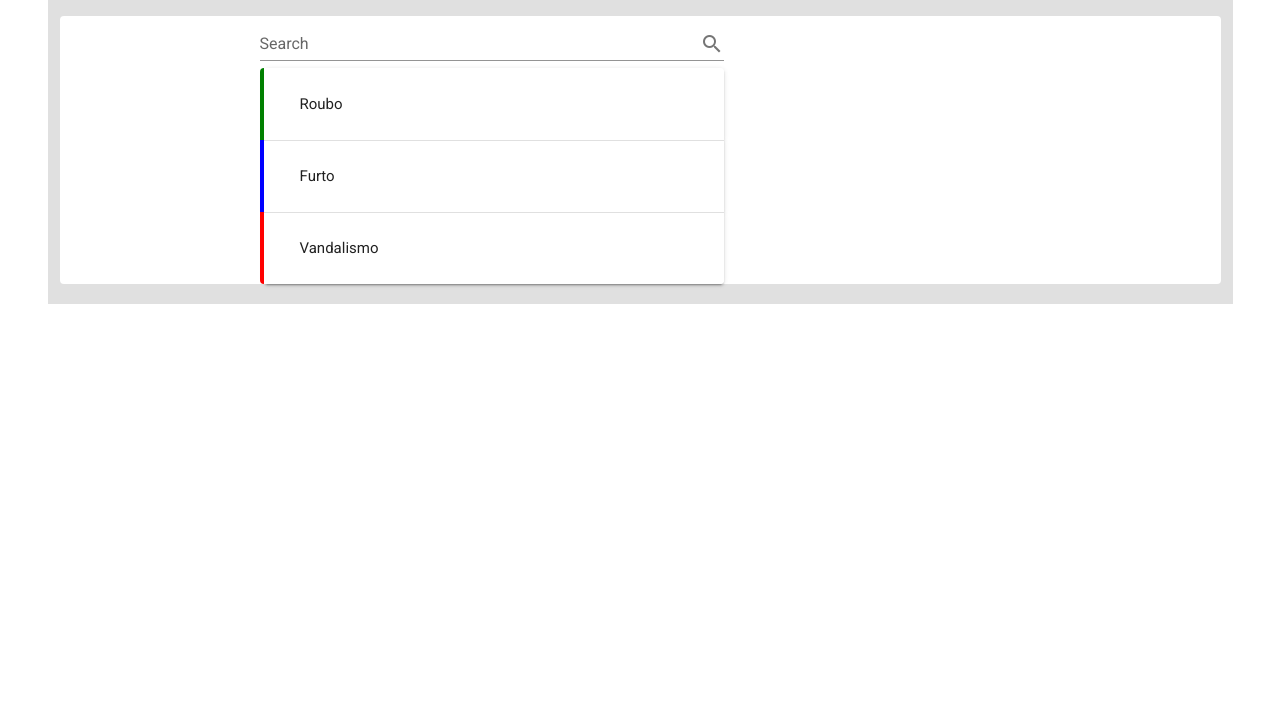
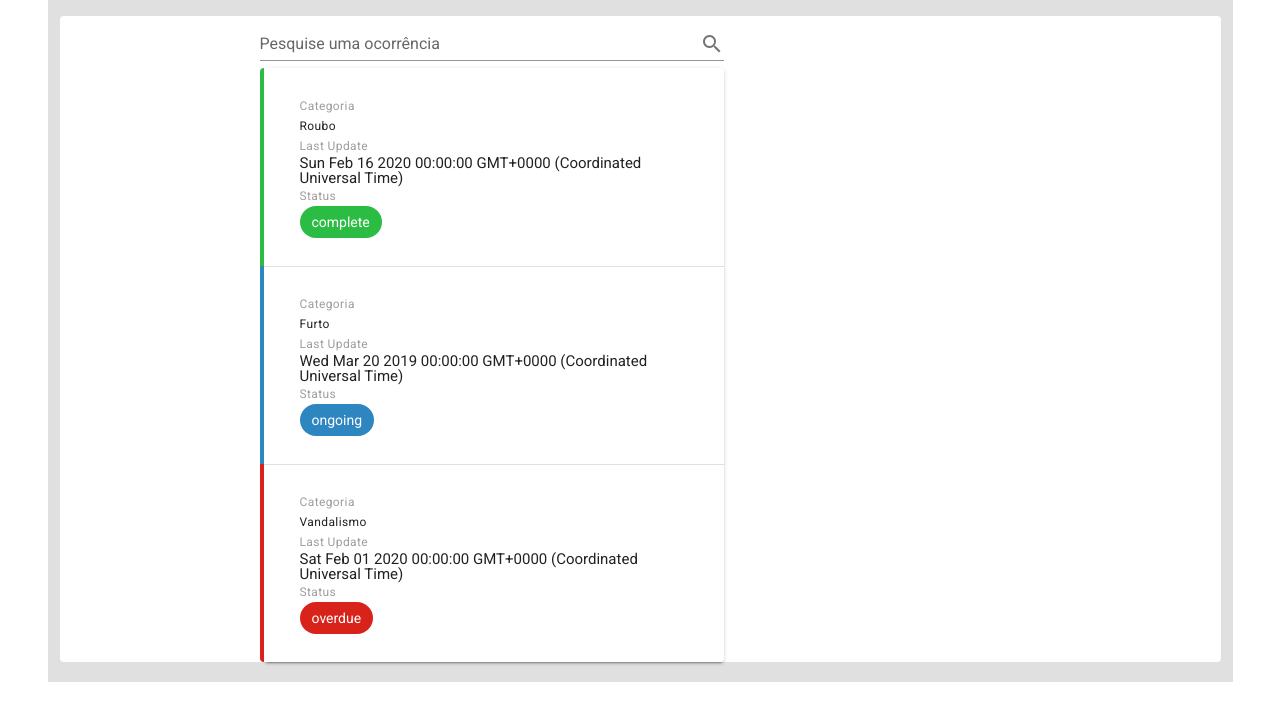
Before and after one commit to biahyonce/Learning, a Vue app in the folder Vue/vuetify/: page /customTable in a window 1280 px wide. Shown: the top 720 px of the page. Built offline with nearby package versions, Linux system fonts and the light colour scheme.

Commit message:
Refactoring

```diff
--- a/Vue/vuetify/src/views/CustomTable.vue
+++ b/Vue/vuetify/src/views/CustomTable.vue
@@ -5,7 +5,7 @@
                 <v-text-field
                         v-model="search"
                         append-icon="search"
-                        label="Search"
+                        label="Pesquise uma ocorrência"
                         single-line
                         hide-details
                         class="card-item"
@@ -17,12 +17,11 @@
                         :key="incident"
                         :class="`pa-3 incident ${incident.status}`"
                     >
-                        <v-expansion-panel-header expand-icon="">{{incident.category}}</v-expansion-panel-header>
-                        <v-expansion-panel-content>
+                        <v-expansion-panel-header expand-icon="">
                             <v-layout column wrap>
                                 <v-flex xs12 md6 clas>
                                     <div class="caption grey--text">Categoria</div>
-                                    <div>{{incident.category}}</div>
+                                    <div class="caption">{{incident.category}}</div>
                                 </v-flex>
 
                                 <v-flex xs6 sm4 md2>
@@ -31,8 +30,18 @@
                                 </v-flex>
 
                                 <v-flex xs2 sm4 md2>
-                                    <div class="caption grey--text">Status</div>
-                                    <div>{{incident.status}}</div>
+                                    <div :class="`caption grey--text header ${incident.status}`">Status</div>
+                                    <v-chip :color="getColor(incident.status)" class="white--text">{{incident.status}}</v-chip>
+                                </v-flex>
+
+                            </v-layout>
+                        </v-expansion-panel-header>
+
+                        <v-expansion-panel-content>
+                            <v-layout column wrap>
+                                <v-flex xs2 sm4 md2>
+                                    <div class="caption grey--text">Descrição</div>
+                                    <div>{{incident.details}}</div>
                                 </v-flex>
                             </v-layout>
                         </v-expansion-panel-content>
@@ -56,17 +65,20 @@ export default {
                 {
                     category: 'Roubo',
                     status: 'complete',
-                    lastUpdate: new Date(2020, 1, 16)
+                    lastUpdate: new Date(2020, 1, 16),
+                    details: "Lorem ipsum dolor sit amet, consectetuer adipiscing elit. Aenean commodo ligula eget dolor. Aenean massa. Cum sociis natoque penatibus et magnis dis parturient montes, nascetur ridiculus mus. Donec quam felis, ultricies nec, pellentesque eu, pretium quis, sem. Nulla consequat massa quis enim. Donec pede justo, fringilla vel, aliquet nec, vulputate eget, arcu. In enim justo, rhoncus ut, imperdiet a, venenatis vitae, justo. Nullam dictum felis eu pede mollis pretium. Integer tincidunt. Cras dapibus. Vivamus elementum semper nisi. Aenean vulputate eleifend tellus. Aenean leo ligula, porttitor eu, consequat vitae, eleifend ac, enim. Aliquam lorem ante, dapibus in, viverra quis, feugiat a, tellus. Phasellus viverra nulla ut metus varius laoreet. Quisque rutrum. Aenean imperdiet. Etiam ultricies nisi vel augue. Curabitur ullamcorper ultricies nisi. Nam eget dui."
                 },
                 {
                     category: 'Furto',
                     status: 'ongoing',
-                    lastUpdate: new Date(2019, 2, 20)
+                    lastUpdate: new Date(2019, 2, 20),
+                    details: "Lorem ipsum dolor sit amet, consectetuer adipiscing elit. Aenean commodo ligula eget dolor. Aenean massa. Cum sociis natoque penatibus et magnis dis parturient montes, nascetur ridiculus mus. Donec quam felis, ultricies nec, pellentesque eu, pretium quis, sem. Nulla consequat massa quis enim. Donec pede justo, fringilla vel, aliquet nec, vulputate eget, arcu. In enim justo, rhoncus ut, imperdiet a, venenatis vitae, justo. Nullam dictum felis eu pede mollis pretium. Integer tincidunt. Cras dapibus. Vivamus elementum semper nisi. Aenean vulputate eleifend tellus. Aenean leo ligula, porttitor eu, consequat vitae, eleifend ac, enim. Aliquam lorem ante, dapibus in, viverra quis, feugiat a, tellus. Phasellus viverra nulla ut metus varius laoreet. Quisque rutrum. Aenean imperdiet. Etiam ultricies nisi vel augue. Curabitur ullamcorper ultricies nisi. Nam eget dui."
                 },
                 {
                     category: 'Vandalismo',
                     status: 'overdue',
-                    lastUpdate: new Date(2020, 1, 1)
+                    lastUpdate: new Date(2020, 1, 1),
+                    details: "Lorem ipsum dolor sit amet, consectetuer adipiscing elit. Aenean commodo ligula eget dolor. Aenean massa. Cum sociis natoque penatibus et magnis dis parturient montes, nascetur ridiculus mus. Donec quam felis, ultricies nec, pellentesque eu, pretium quis, sem. Nulla consequat massa quis enim. Donec pede justo, fringilla vel, aliquet nec, vulputate eget, arcu. In enim justo, rhoncus ut, imperdiet a, venenatis vitae, justo. Nullam dictum felis eu pede mollis pretium. Integer tincidunt. Cras dapibus. Vivamus elementum semper nisi. Aenean vulputate eleifend tellus. Aenean leo ligula, porttitor eu, consequat vitae, eleifend ac, enim. Aliquam lorem ante, dapibus in, viverra quis, feugiat a, tellus. Phasellus viverra nulla ut metus varius laoreet. Quisque rutrum. Aenean imperdiet. Etiam ultricies nisi vel augue. Curabitur ullamcorper ultricies nisi. Nam eget dui."
                 }
             ],
         }
@@ -78,6 +90,14 @@ export default {
                 return incident.category.toUpperCase().match(this.search.toUpperCase())
                     || incident.status.toUpperCase().match(this.search.toUpperCase())
             })
+        }
+    },
+
+    methods: {
+        getColor(status) {
+            if (status == 'ongoing') return '#2E86C1'
+            else if (status == 'complete') return '#2BBD43'
+            else if (status == 'overdue') return '#D8231B'
         }
     }
 }
@@ -97,15 +117,14 @@ export default {
     }
 
     .incident.ongoing {
-        border-left: 4px solid blue;
+        border-left: 4px solid #2E86C1;
     }
 
     .incident.overdue {
-        border-left: 4px solid red;
+        border-left: 4px solid #D8231B;
     }
 
     .incident.complete {
-        border-left: 4px solid green;
+        border-left: 4px solid #2BBD43;
     }
-
 </style>
```
